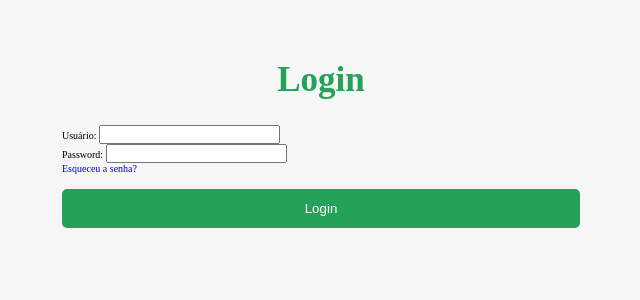
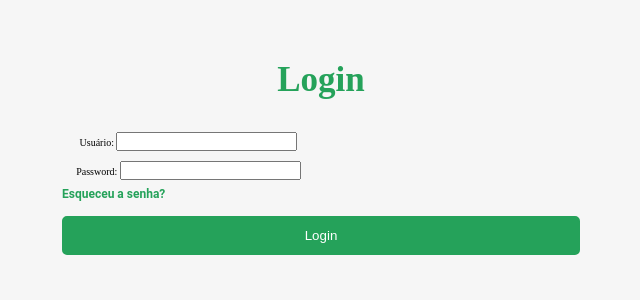
Before and after one commit to soualansousa/IFinder_Django, a Django app: page /login/ in a window 1280 px wide. Shown: the part 38-338 px from the top of the page, without its empty margins (319-959 px from the left). Run offline with Django 5.2, Linux system fonts and the light colour scheme.

Commit message:
estilização da pagina de login

```diff
--- a/base_static/global/css/style.css
+++ b/base_static/global/css/style.css
@@ -303,3 +303,22 @@ textarea {
 .filtro {
     margin-left: 1.5rem;
 }
+.password{
+    color: var(--botton-color-green);
+    text-align: center;
+    font-family: Roboto;
+    font-size: 12px;
+    font-style: normal;
+    font-weight: 600;
+    line-height: normal;
+}
+.form-login{
+    display: flex;
+    width: 253px;
+    padding: 7px 10px;
+    justify-content: center;
+    align-items: center;
+    gap: 10px;
+    flex-flow: column;
+    border-radius: 5px;
+}
--- a/ifinder/templates/ifinder/pages/login_page.html
+++ b/ifinder/templates/ifinder/pages/login_page.html
@@ -5,12 +5,12 @@
     <h1 class="topo-login">Login</h1>
    <div class="display-menu-formulario">
         <form method="post">
-            <div>
+            <div class="form-login">
                 {% csrf_token %}
                 {{ form.as_p }}
             </div>
             <div>
-                <a href="/">Esqueceu a senha?</a>
+                <a class="password" href="#">Esqueceu a senha?</a>
             </div>
          <button type="submit" class="botao-enviar">Login</button>
         </form>
```
